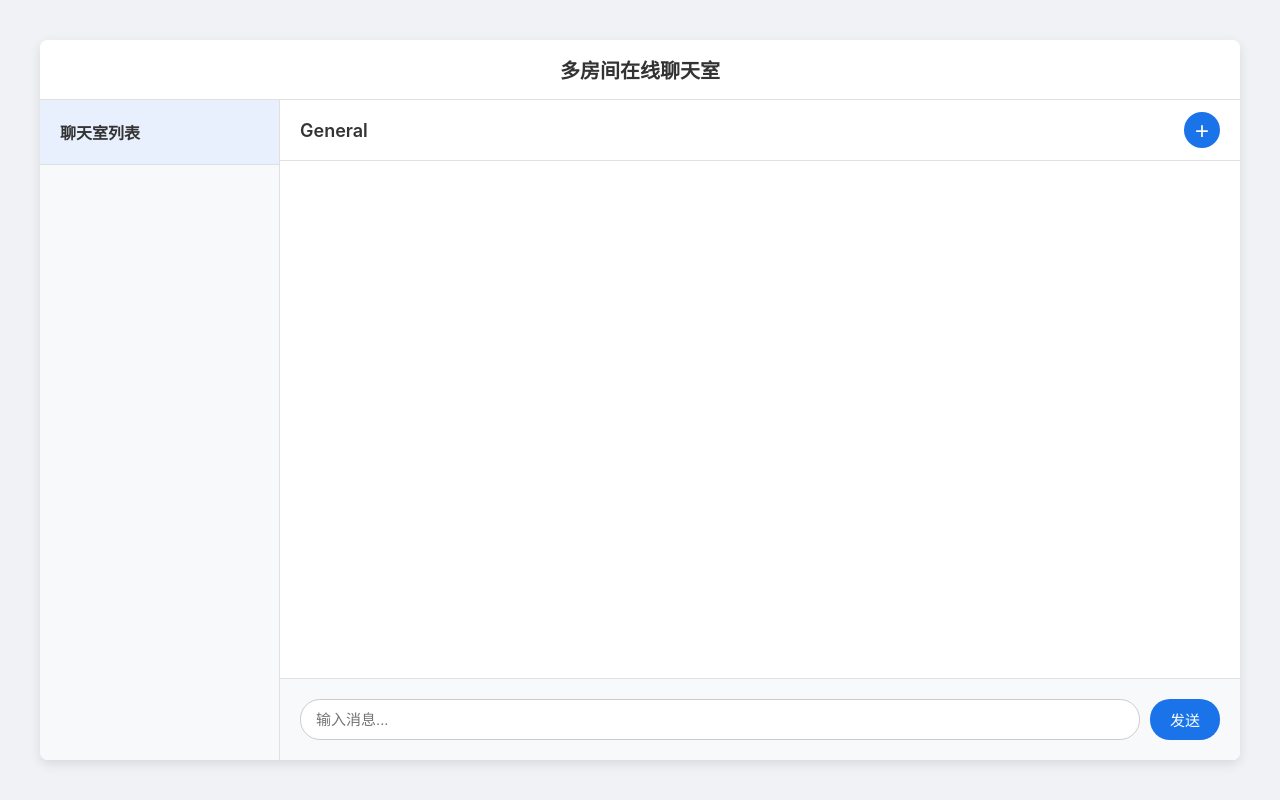
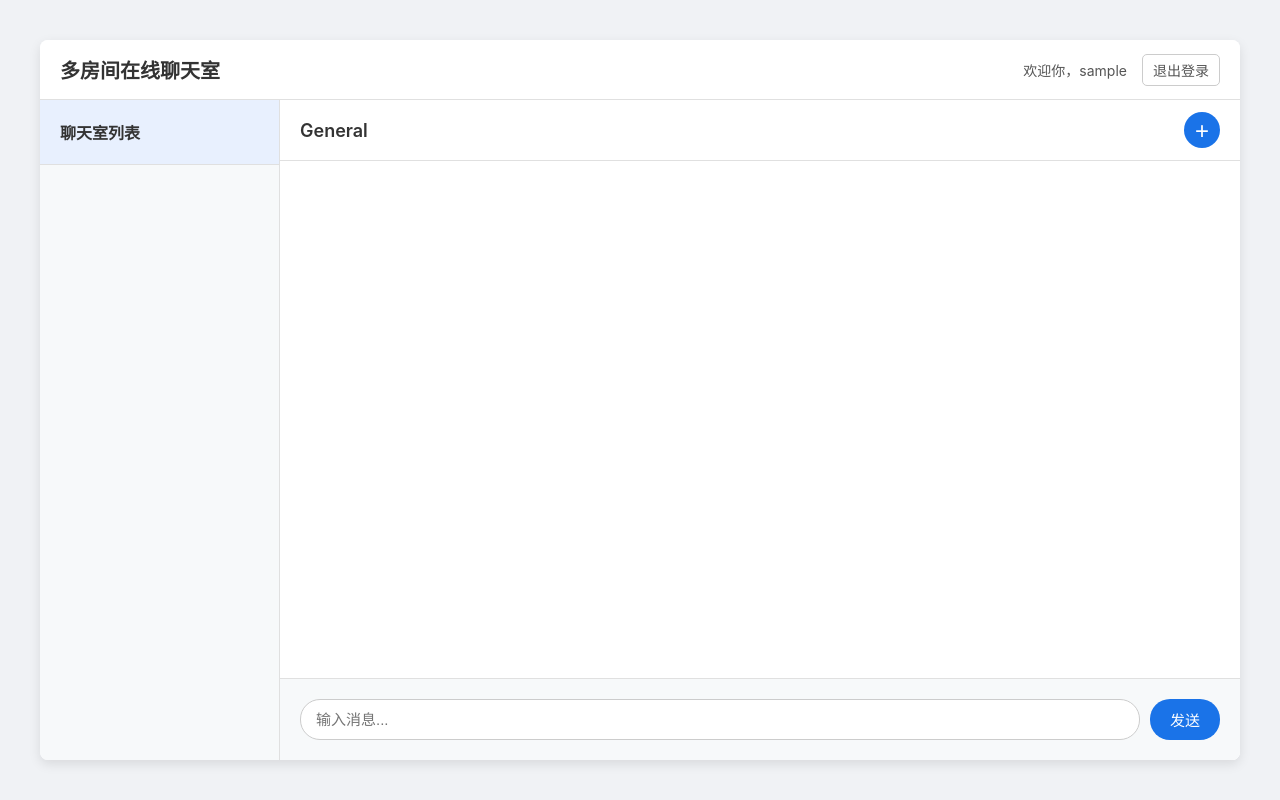
Before and after one commit to Tronkor/TronChat, a website: page public/chat.html in a window 1280 px wide. Drawn offline with Linux system fonts and the light colour scheme; sample sign-in values are in the browser's storage.

Commit message:
add welcome and user's logout

```diff
--- a/public/chat.css
+++ b/public/chat.css
@@ -28,14 +28,44 @@ body {
     grid-column: 1 / -1;
     display: flex;
     align-items: center;
-    justify-content: center;
+    justify-content: space-between; /* Changed from center */
+    padding: 0 20px; /* Added padding */
     border-bottom: 1px solid #e0e0e0;
     background-color: #fff;
+    position: relative; /* For positioning user info */
 }
 
 .main-header h1 {
     font-size: 20px;
     font-weight: 600;
+    color: #333;
+    margin: 0; /* Reset margin */
+}
+
+.user-info {
+    display: flex;
+    align-items: center;
+    gap: 15px;
+}
+
+#welcome-message {
+    font-size: 14px;
+    color: #555;
+}
+
+#logout-btn {
+    background: none;
+    border: 1px solid #ccc;
+    color: #555;
+    padding: 5px 10px;
+    border-radius: 5px;
+    cursor: pointer;
+    font-size: 14px;
+    transition: background-color 0.2s, color 0.2s;
+}
+
+#logout-btn:hover {
+    background-color: #f0f2f5;
     color: #333;
 }
 
--- a/public/chat.html
+++ b/public/chat.html
@@ -10,6 +10,10 @@
     <div class="chat-app">
         <header class="main-header">
             <h1>多房间在线聊天室</h1>
+            <div class="user-info">
+                <span id="welcome-message"></span>
+                <button id="logout-btn">退出登录</button>
+            </div>
         </header>
 
         <aside class="left-sidebar">
--- a/public/chat.js
+++ b/public/chat.js
@@ -16,6 +16,11 @@ document.addEventListener('DOMContentLoaded', () => {
     const addRoomBtn = document.getElementById('add-room-btn');
     const joinableRoomsPopup = document.getElementById('joinable-rooms-popup');
     const joinableRoomList = document.getElementById('joinable-room-list');
+    const welcomeMessage = document.getElementById('welcome-message');
+    const logoutBtn = document.getElementById('logout-btn');
+
+    // --- Initial Setup ---
+    welcomeMessage.textContent = `欢迎你，${username}`;
 
     let currentRoomId = null;
     let ws;
@@ -222,6 +227,12 @@ document.addEventListener('DOMContentLoaded', () => {
         }
     });
 
+    logoutBtn.addEventListener('click', () => {
+        sessionStorage.removeItem('isLoggedIn');
+        sessionStorage.removeItem('username');
+        window.location.href = 'login.html';
+    });
+
     // --- Initial Load ---
     connectWebSocket();
 });
```
Also changed, not shown: 1 other file.
